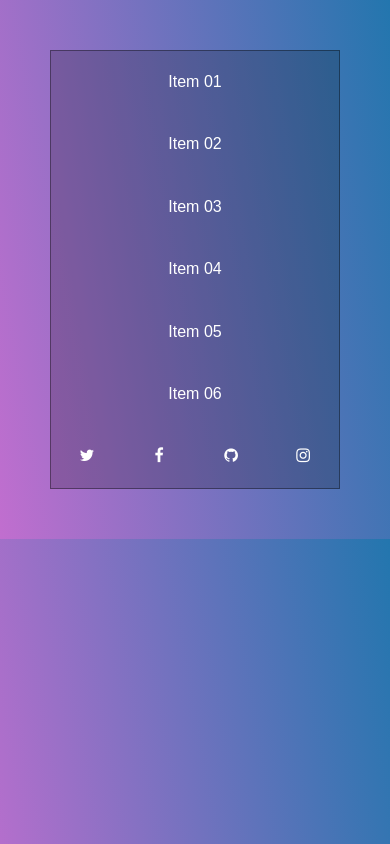
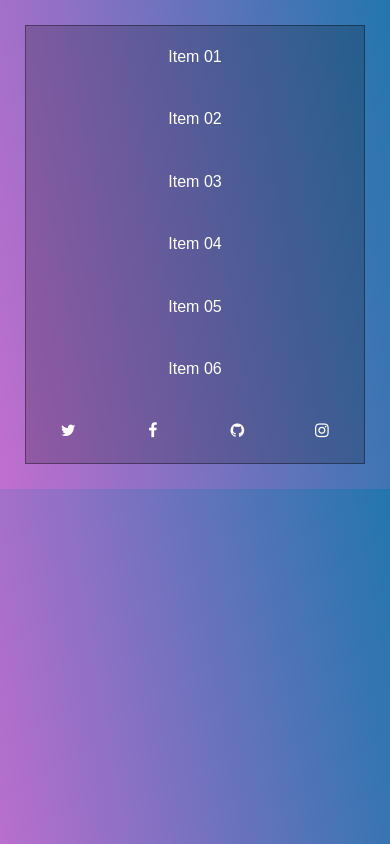
Before and after one commit to olegon/wesbos-flexbox, a plain HTML site: page navbar/index.html in a window 390 px wide. Drawn offline with Linux system fonts and the light colour scheme.

Commit message:
- Melhorando um pouco o estilo do navbar.

```diff
--- a/navbar/style.css
+++ b/navbar/style.css
@@ -33,12 +33,11 @@ a:hover {
 .wrapper {
     max-width: 1000px;
     margin: 0 auto;
-    padding: 50px;
+    padding: 25px;
 }
 
 .flex-nav ul {
     display: flex;
-
 
     margin: 0;
     padding: 0;
@@ -54,11 +53,25 @@ a:hover {
     flex: 1;
 }
 
-@media all and (max-width: 1000px) {
+@media all and (max-width: 1024px) {
     .flex-nav ul {
         flex-wrap: wrap;
     }
-/**/
+
+    .flex-nav li {
+        flex: 1 1 33.33333%;
+    }
+
+    .flex-nav .social {
+        flex: 1 1 25%;
+    }
+}
+
+@media all and (max-width: 768px) {
+    .flex-nav ul {
+        flex-wrap: wrap;
+    }
+
     .flex-nav li {
         flex: 1 1 50%;
     }
@@ -68,7 +81,7 @@ a:hover {
     }
 }
 
-@media all and (max-width: 500px) {
+@media all and (max-width: 480px) {
     .flex-nav li {
         flex-basis: 100%;
     }
@@ -77,3 +90,10 @@ a:hover {
         flex: 1 1 25%;
     }
 }
+
+@media all and (max-width: 320px) {
+
+    .flex-nav .social {
+        flex: 1 1 50%;
+    }
+}
```
